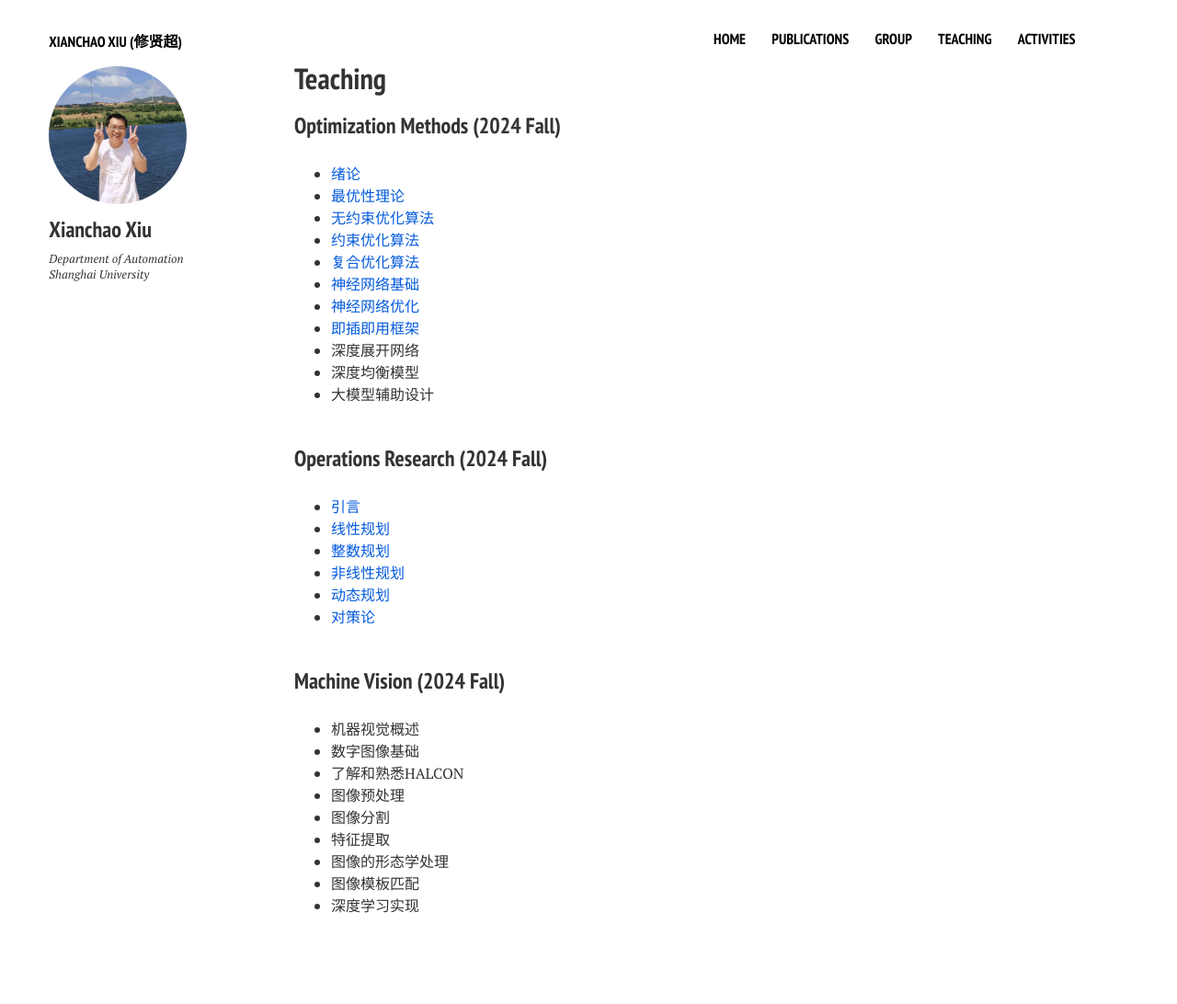
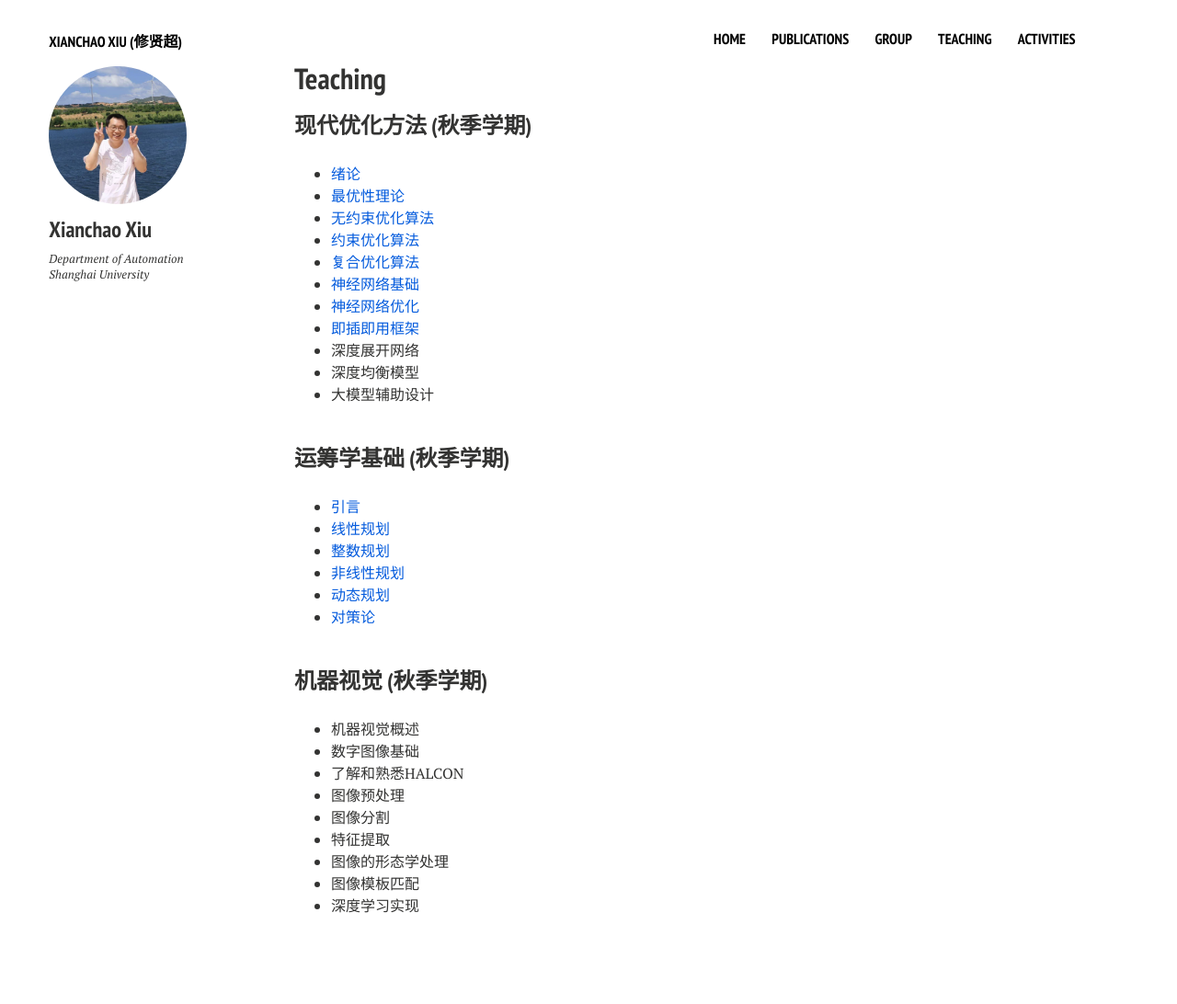
Before and after one commit to xianchaoxiu/xianchaoxiu.github.io, a Jekyll site: the page built from teaching/index.md, in a window 1280 px wide. Shown: the whole page at 92% size. Built offline with Jekyll 4.4.1, drawn with Linux system fonts in a browser that asks for light colours; nearby versions of some CDN libraries.

Commit message:
Update index.md

```diff
--- a/teaching/index.md
+++ b/teaching/index.md
@@ -9,7 +9,7 @@ share: false
 
 
 
-### Optimization Methods (2024 Fall)
+### 现代优化方法 (秋季学期)
 
 - <a href="../teaching/现代优化方法/绪论.pdf" class="textlink" target="_blank">绪论 </a> <br>
 - <a href="../teaching/现代优化方法/最优化理论.pdf" class="textlink" target="_blank">最优性理论 </a> <br>
@@ -26,7 +26,7 @@ share: false
 
 
 
-### Operations Research (2024 Fall)
+### 运筹学基础 (秋季学期)
 
 - <a href="../teaching/运筹学/引言.pdf" class="textlink" target="_blank">引言 </a> <br>
 - <a href="../teaching/运筹学/线性规划.pdf" class="textlink" target="_blank">线性规划  </a> <br>
@@ -36,7 +36,7 @@ share: false
 - <a href="../teaching/运筹学/对策论.pdf" class="textlink" target="_blank">对策论 </a> <br><br>
 
 
-### Machine Vision (2024 Fall)
+### 机器视觉 (秋季学期)
 
 - 机器视觉概述 <br>
 - 数字图像基础 <br>
```
